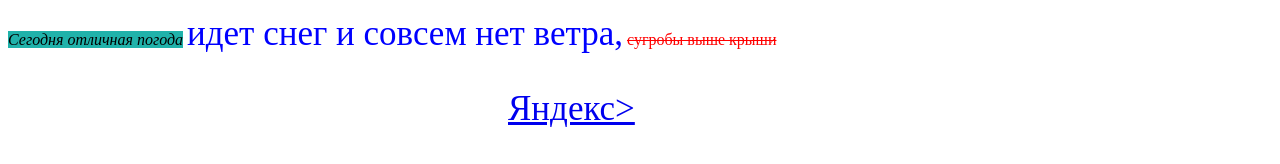
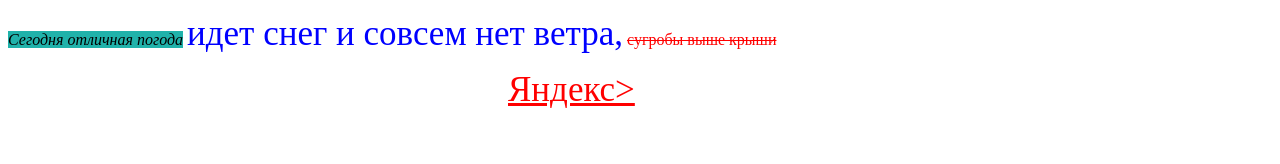
Before and after one commit to aharlamov/alex-harlamoff-yandex.ru, a plain HTML site: page homework.html in a window 1280 px wide. Shown: the part 546-710 px from the top of the page. Drawn offline with Linux system fonts and the light colour scheme.

Commit message:
homework

```diff
--- a/homework.html
+++ b/homework.html
@@ -56,6 +56,9 @@
             font-size: 35px;
             margin-left: 500px;
         }
+        .link2 {
+
+        }
     </style>
 </head>
 <body>
@@ -79,6 +82,7 @@
         <span class="fontcol">идет снег и совсем нет ветра,</span>
         <span class="fontbl">сугробы выше крыши</span>
     </p>
-    <div class="link"><p><a href="https://yandex.ru" target="_blank">Яндекс></a></p></div>
+    <a class="link" href="https://yandex.ru" title="Поиск" target="_blank">Яндекс>
+    </a>
 </body>
 </html>
```
